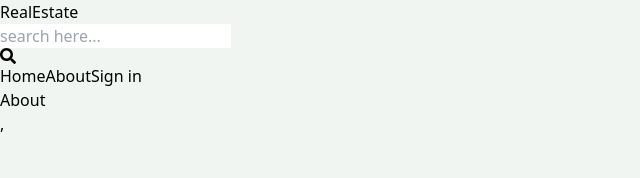
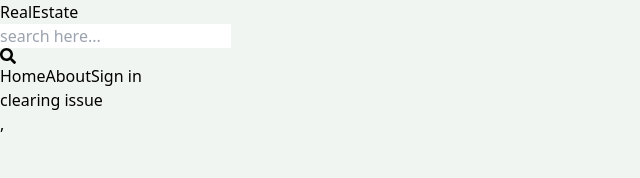
Before and after one commit to trideepkumar/REAL_ESTATE_APP, a React (Vite) app in the folder client/: page /about in a window 1280 px wide. Shown: the top 178 px of the page, without its empty margins (0-640 px from the left). Built offline with nearby package versions, Linux system fonts and the light colour scheme.

Commit message:
issue clearing in github

```diff
--- a/client/src/Pages/About.jsx
+++ b/client/src/Pages/About.jsx
@@ -3,7 +3,7 @@ import React from 'react'
 export default function About() {
   return (
     <div>
-      About
+      clearing issue
     </div>
   )
 }
```
